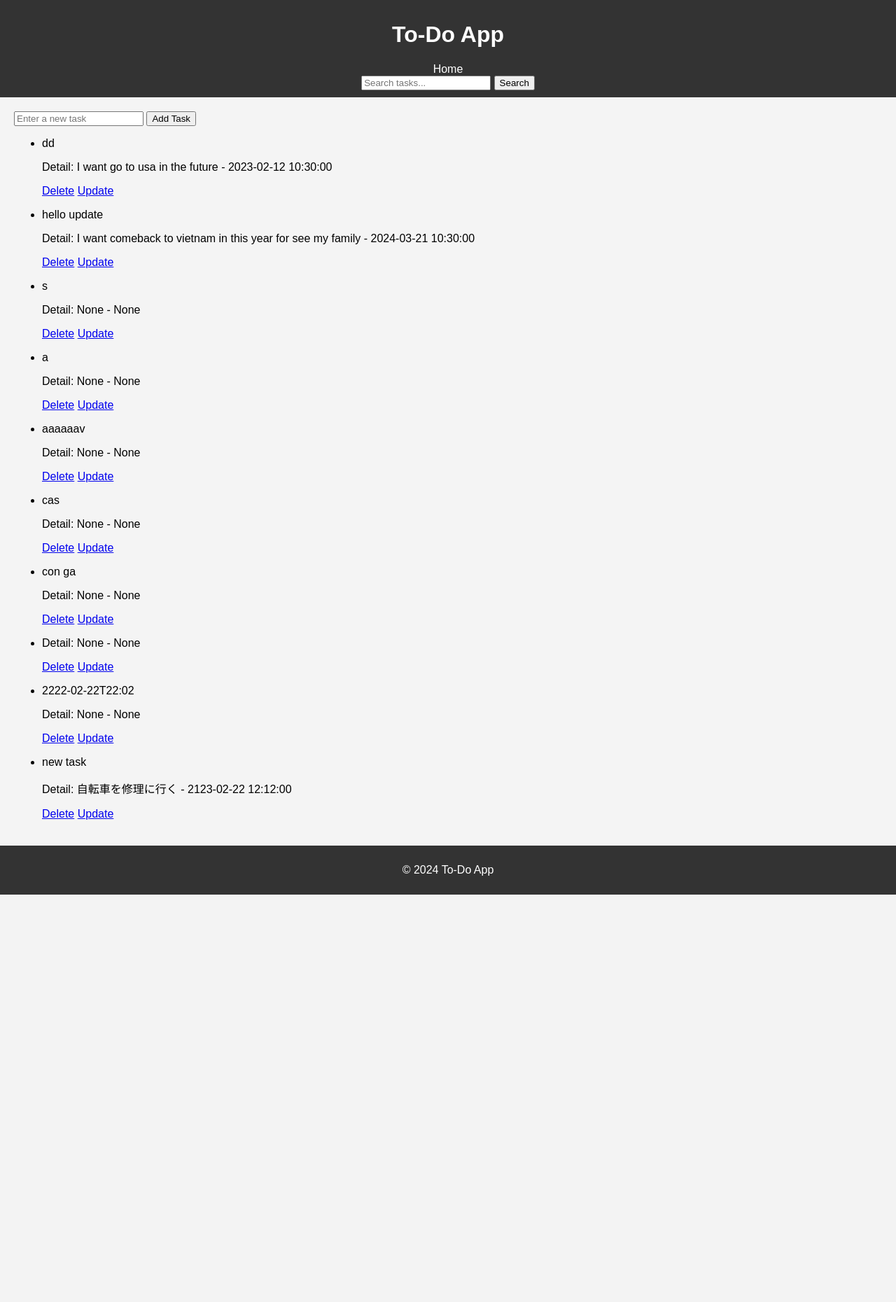
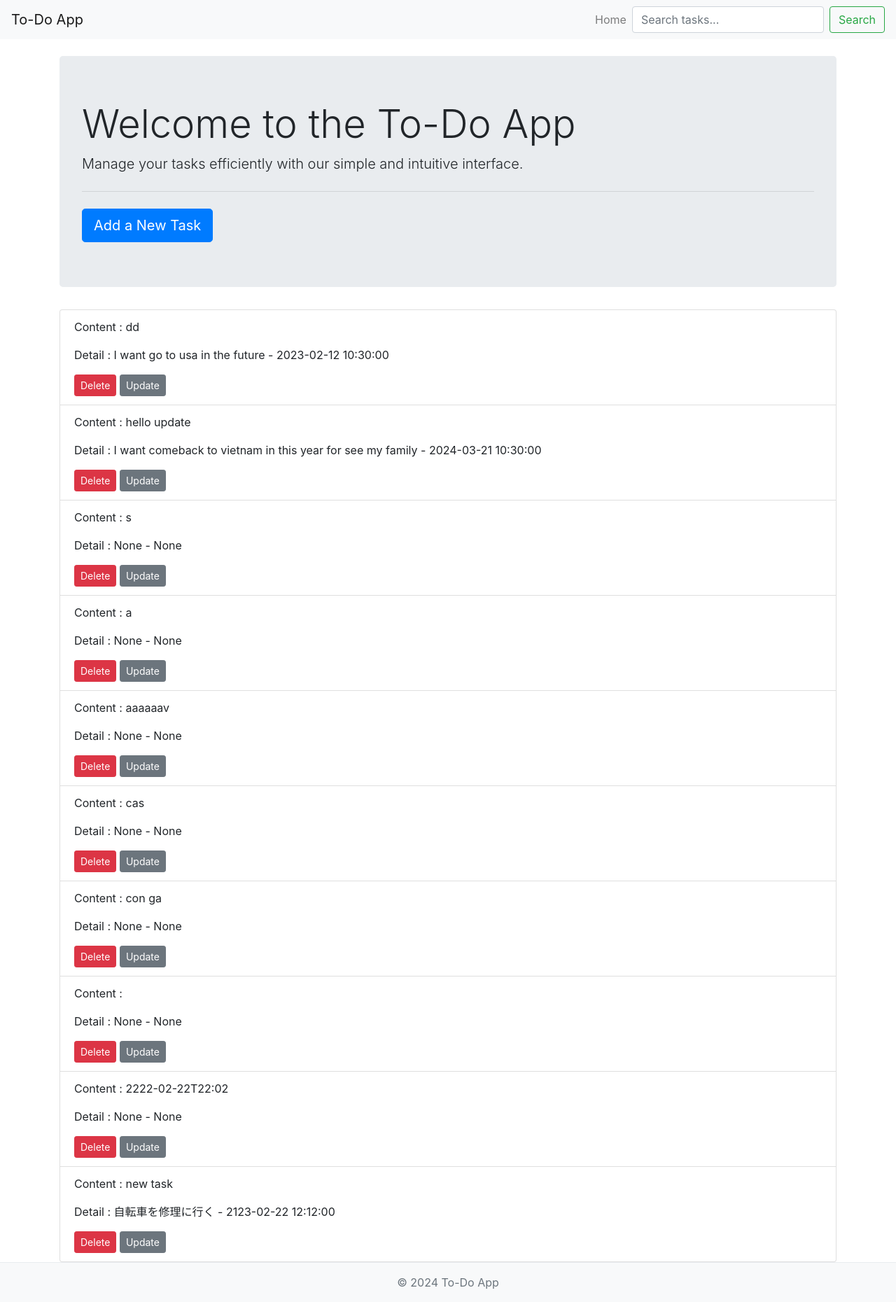
Before and after one commit to sonle9502/study-Flask-webapp, a Flask app: page / in a window 1280 px wide. Shown: the whole page at 70% size. Before the commit the page ends 1278 px from the top, so only its background shows below. Run offline with Flask 3, Linux system fonts and the light colour scheme; data comes from the database, SQL or seed files in the repository; both versions use the stored data as it was after the commit; some libraries are stand-ins or nearby versions.

Commit message:
edit all

```diff
--- a/app.py
+++ b/app.py
@@ -27,10 +27,26 @@ def index():
 @app.route('/add', methods=['GET', 'POST'])
 def add():
     if request.method == 'POST':
-        task_content = request.form['content']
-        new_task = Todo(content=task_content)
+        # フォームからデータを取得
+        content = request.form['content']
+        description = request.form['description']
+        due_date = request.form['due_date']
+        # due_date_str を datetime オブジェクトに変換
+        try:
+            due_date = datetime.fromisoformat(due_date)
+        except ValueError:
+            # 変換に失敗した場合のエラーハンドリング
+            return "Invalid date format", 400
+        # Todoオブジェクトを作成
+        new_task = Todo(
+            content=content,
+            description=description,
+            due_date=due_date
+        )
+        # データベースに追加
         db.session.add(new_task)
         db.session.commit()
+        # インデックスページにリダイレクト
         return redirect(url_for('index'))
     else:
         return render_template('add.html')
@@ -44,18 +60,15 @@ def delete(id):
 
 @app.route('/detail/<int:id>', methods=['GET', 'POST'])
 def detail(id):
-    task = Todo.query.get_or_404(id)
+    todo = Todo.query.get_or_404(id)
     if request.method == 'POST':
         # フォームからデータを取得し、タスクを更新する処理
-        task_content = request.form['content']
-        task.content = task_content
-        task_description = request.form['description']
-        task.description = task_description
-        task_due_date = request.form['due_date']
-        task.due_date = datetime.strptime(task_due_date, '%Y-%m-%dT%H:%M') if task_due_date else None
+        todo.content =  request.form['content']
+        todo.description = request.form['description']
+        todo.due_date = datetime.strptime(request.form['due_date'], '%Y-%m-%dT%H:%M') if request.form['due_date'] else None
         db.session.commit()
         return redirect(url_for('index'))
-    return render_template('detail.html', task=task)
+    return render_template('detail.html', todo=todo)
 
 @app.route('/search', methods=['GET'])
 def search():
@@ -80,4 +93,4 @@ def internal_error(error):
 
 # 開発環境
 if __name__ == "__main__":
-    app.run()
+    app.run(debug=True)
--- /dev/null
+++ b/static/css/custom.css
@@ -0,0 +1,24 @@
+html, body {
+    height: 100%;
+    margin: 0;
+}
+
+body {
+    display: flex;
+    flex-direction: column;
+}
+
+.container {
+    flex: 1;
+}
+
+.footer {
+    background-color: #f8f9fa;
+    padding: 1rem;
+    text-align: center;
+    border-top: 1px solid #e9ecef;
+}
+
+.your-scroll-container {
+    overflow: hidden;
+}
--- a/static/style.css
+++ /dev/null
@@ -1,46 +0,0 @@
-/* static/style.css */
-html, body {
-    height: 100%;
-    margin: 0;
-}
-
-body {
-    display: flex;
-    flex-direction: column;
-    font-family: Arial, sans-serif;
-    background-color: #f4f4f4;
-}
-
-header {
-    background-color: #333;
-    color: #fff;
-    padding: 10px 0;
-    text-align: center;
-}
-
-nav {
-    display: flex;
-    justify-content: center;
-}
-
-nav a {
-    color: #fff;
-    margin: 0 10px;
-    text-decoration: none;
-}
-
-nav a:hover {
-    text-decoration: underline;
-}
-
-main {
-    flex: 1; /* これにより、メインコンテンツがフッターの上に広がります */
-    padding: 20px;
-}
-
-footer {
-    background-color: #333;
-    color: #fff;
-    text-align: center;
-    padding: 10px 0;
-}
--- a/templates/base.html
+++ b/templates/base.html
@@ -1,29 +1,39 @@
-<!-- templates/base.html -->
 <!DOCTYPE html>
 <html lang="en">
 <head>
     <meta charset="UTF-8">
     <meta name="viewport" content="width=device-width, initial-scale=1.0">
     <title>{% block title %}To-Do App{% endblock %}</title>
-    <link rel="stylesheet" href="{{ url_for('static', filename='style.css') }}">
+    <!-- Bootstrap CSS -->
+    <link href="https://stackpath.bootstrapcdn.com/bootstrap/4.5.2/css/bootstrap.min.css" rel="stylesheet">
+    <link href="{{ url_for('static', filename='css/custom.css') }}" rel="stylesheet">
 </head>
 <body>
-    <header>
-        <h1>To-Do App</h1>
-        <nav>
-            <a href="{{ url_for('index') }}">Home</a>
-        </nav>
-        <!-- 検索フォームを追加 -->
-        <form action="{{ url_for('search') }}" method="GET">
-            <input type="text" name="query" placeholder="Search tasks...">
-            <button type="submit">Search</button>
-        </form>
-    </header>
-    <main>
+    <nav class="navbar navbar-expand-lg navbar-light bg-light">
+        <a class="navbar-brand" href="{{ url_for('index') }}">To-Do App</a>
+        <div class="collapse navbar-collapse">
+            <ul class="navbar-nav ml-auto">
+                <li class="nav-item">
+                    <a class="nav-link" href="{{ url_for('index') }}">Home</a>
+                </li>
+            </ul>
+            <form class="form-inline my-2 my-lg-0" action="{{ url_for('search') }}" method="GET">
+                <input class="form-control mr-sm-2" type="search" placeholder="Search tasks..." name="query">
+                <button class="btn btn-outline-success my-2 my-sm-0" type="submit">Search</button>
+            </form>
+        </div>
+    </nav>
+    <div class="container mt-4">
         {% block content %}{% endblock %}
-    </main>
-    <footer>
-        <p>&copy; 2024 To-Do App</p>
+    </div>
+    <footer class="footer mt-auto py-3 bg-light">
+        <div class="container">
+            <span class="text-muted">&copy; 2024 To-Do App</span>
+        </div>
     </footer>
+    <!-- Bootstrap JS and dependencies -->
+    <script src="https://code.jquery.com/jquery-3.5.1.slim.min.js"></script>
+    <script src="https://cdn.jsdelivr.net/npm/@popperjs/core@2.9.2/dist/umd/popper.min.js"></script>
+    <script src="https://stackpath.bootstrapcdn.com/bootstrap/4.5.2/js/bootstrap.min.js"></script>
 </body>
 </html>
--- a/templates/index.html
+++ b/templates/index.html
@@ -4,18 +4,21 @@
 {% block title %}Home - To-Do App{% endblock %}
 
 {% block content %}
-<form action="/add" method="POST">
-    <input type="text" name="content" id="content" placeholder="Enter a new task">
-    <button type="submit">Add Task</button>
-</form>
-<ul>
+<div class="jumbotron">
+    <h1 class="display-4">Welcome to the To-Do App</h1>
+    <p class="lead">Manage your tasks efficiently with our simple and intuitive interface.</p>
+    <hr class="my-4">
+    <a class="btn btn-primary btn-lg" href="{{ url_for('add') }}" role="button">Add a New Task</a>
+</div>
+
+<div class="list-group">
     {% for todo in todos %}
-        <li>
-            <p>{{ todo.content }} </p>
-            <p>Detail: {{ todo.description }} - {{ todo.due_date }} </p>
-            <a href="/delete/{{ todo.id }}">Delete</a>
-            <a href="/detail/{{ todo.id }}">Update</a>
-        </li>
+    <div class="list-group-item">
+        <p>Content : {{  todo.content }} </p>
+        <p>Detail : {{ todo.description }} - {{ todo.due_date }} </p>
+        <a href="{{ url_for('delete', id=todo.id) }}" class="btn btn-danger btn-sm">Delete</a>
+        <a href="{{ url_for('detail', id=todo.id) }}" class="btn btn-secondary btn-sm">Update</a>
+    </div>
     {% endfor %}
-</ul>
+</div>
 {% endblock %}
```
Also changed, not shown: templates/add.html (deleted, +0 -42 lines), templates/detail.html (+12 -14 lines), instance/todo.db.
